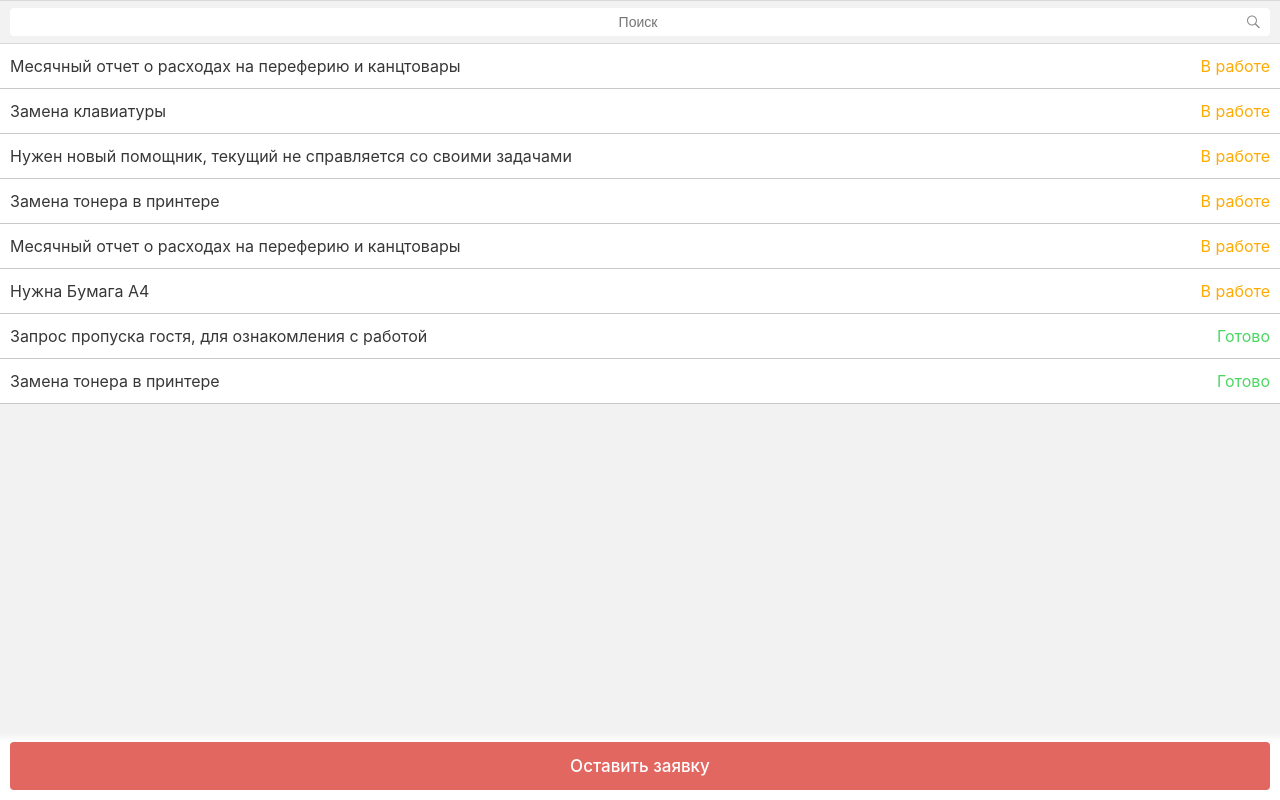
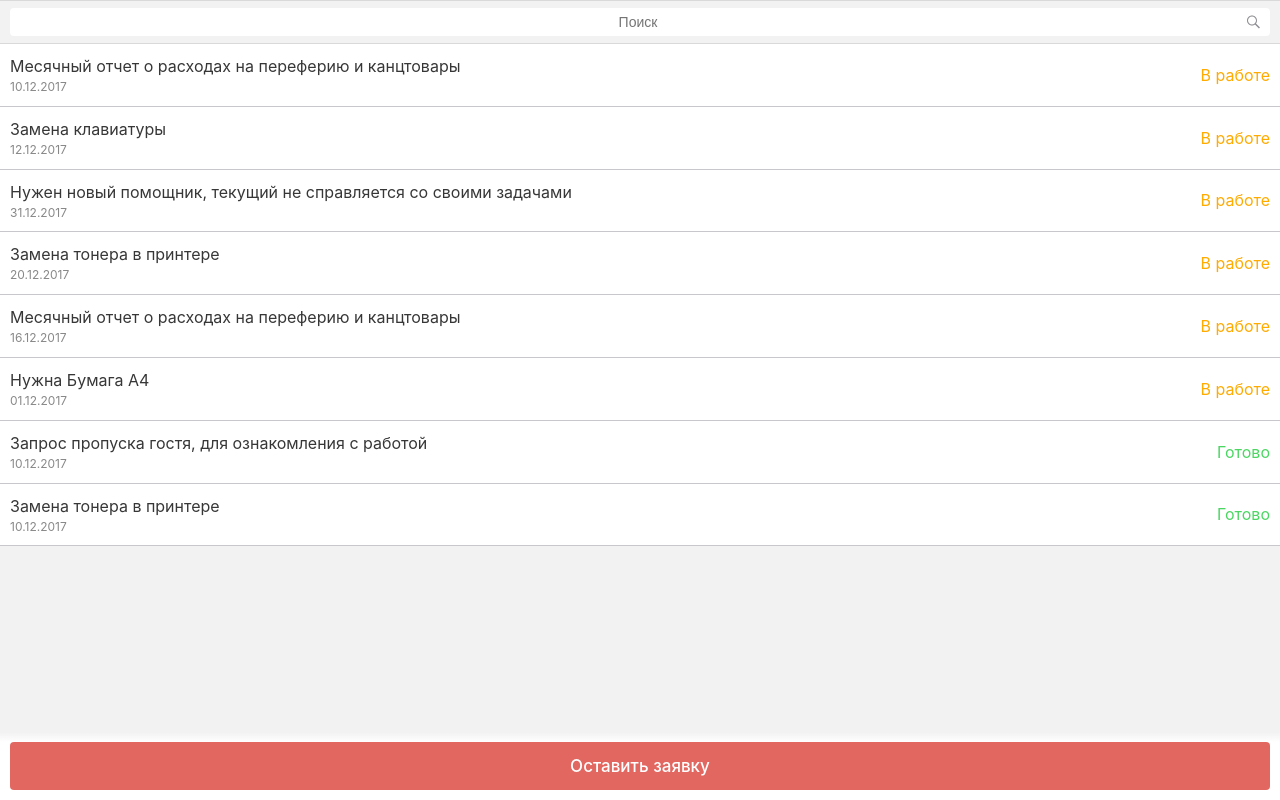
Before and after one commit to birdkiwi/team.si-demo, a website: page helpdesk.html in a window 1280 px wide. Drawn offline with Linux system fonts and the light colour scheme.

Commit message:
Helpdesk dates, courses flexbox

```diff
--- a/helpdesk.html
+++ b/helpdesk.html
@@ -21,8 +21,13 @@
         <div class="helpdesk-list">
             <div class="helpdesk-item">
                 <div class="wrapper">
+                    <div class="helpdesk-item-content">
                         <div class="helpdesk-item-name">
                             Месячный отчет о расходах на переферию и канцтовары
+                        </div>
+                        <div class="helpdesk-item-date">
+                            10.12.2017
+                        </div>
                     </div>
                     <div class="helpdesk-item-status helpdesk-item-status-work">
                         В работе
@@ -31,8 +36,13 @@
             </div>
             <div class="helpdesk-item">
                 <div class="wrapper">
+                    <div class="helpdesk-item-content">
                         <div class="helpdesk-item-name">
                             Замена клавиатуры
+                        </div>
+                        <div class="helpdesk-item-date">
+                            12.12.2017
+                        </div>
                     </div>
                     <div class="helpdesk-item-status helpdesk-item-status-work">
                         В работе
@@ -41,8 +51,13 @@
             </div>
             <div class="helpdesk-item">
                 <div class="wrapper">
+                    <div class="helpdesk-item-content">
                         <div class="helpdesk-item-name">
                             Нужен новый помощник, текущий не справляется со своими задачами
+                        </div>
+                        <div class="helpdesk-item-date">
+                            31.12.2017
+                        </div>
                     </div>
                     <div class="helpdesk-item-status helpdesk-item-status-work">
                         В работе
@@ -51,8 +66,13 @@
             </div>
             <div class="helpdesk-item">
                 <div class="wrapper">
+                    <div class="helpdesk-item-content">
                         <div class="helpdesk-item-name">
                             Замена тонера в принтере
+                        </div>
+                        <div class="helpdesk-item-date">
+                            20.12.2017
+                        </div>
                     </div>
                     <div class="helpdesk-item-status helpdesk-item-status-work">
                         В работе
@@ -61,8 +81,13 @@
             </div>
             <div class="helpdesk-item">
                 <div class="wrapper">
+                    <div class="helpdesk-item-content">
                         <div class="helpdesk-item-name">
                             Месячный отчет о расходах на переферию и канцтовары
+                        </div>
+                        <div class="helpdesk-item-date">
+                            16.12.2017
+                        </div>
                     </div>
                     <div class="helpdesk-item-status helpdesk-item-status-work">
                         В работе
@@ -71,8 +96,13 @@
             </div>
             <div class="helpdesk-item">
                 <div class="wrapper">
+                    <div class="helpdesk-item-content">
                         <div class="helpdesk-item-name">
                             Нужна Бумага А4
+                        </div>
+                        <div class="helpdesk-item-date">
+                            01.12.2017
+                        </div>
                     </div>
                     <div class="helpdesk-item-status helpdesk-item-status-work">
                         В работе
@@ -81,8 +111,13 @@
             </div>
             <div class="helpdesk-item">
                 <div class="wrapper">
+                    <div class="helpdesk-item-content">
                         <div class="helpdesk-item-name">
                             Запрос пропуска гостя, для ознакомления с работой
+                        </div>
+                        <div class="helpdesk-item-date">
+                            10.12.2017
+                        </div>
                     </div>
                     <div class="helpdesk-item-status helpdesk-item-status-complete">
                         Готово
@@ -91,8 +126,13 @@
             </div>
             <div class="helpdesk-item">
                 <div class="wrapper">
+                    <div class="helpdesk-item-content">
                         <div class="helpdesk-item-name">
                             Замена тонера в принтере
+                        </div>
+                        <div class="helpdesk-item-date">
+                            10.12.2017
+                        </div>
                     </div>
                     <div class="helpdesk-item-status helpdesk-item-status-complete">
                         Готово
--- a/pcss/courses-catalog.pcss
+++ b/pcss/courses-catalog.pcss
@@ -12,19 +12,18 @@
 
 .courses-catalog-cell {
   flex: 1 1 20%;
+  max-width: 20%;
   display: flex;
   padding: 5px;
 
   @media (max-width: 768px) {
-    .courses-catalog-cell {
-      flex-basis: 33.3333%;
-    }
+    flex-basis: 33.3333%;
+    max-width: 33.3333%;
   }
 
   @media (max-width: 599px) {
-    .courses-catalog-cell {
-      flex-basis: 50%;
-    }
+    flex-basis: 50%;
+    max-width: 50%;
   }
 }
 
--- a/pcss/helpdesk.pcss
+++ b/pcss/helpdesk.pcss
@@ -26,7 +26,15 @@
   line-height: 20px;
 }
 
+.helpdesk-item-date {
+  font-size: 12px;
+  color: #888888;
+  margin-top: 4px;
+}
+
 .helpdesk-item-status {
+  flex: 0 0 80px;
+  padding-left: 20px;
   font-size: 16px;
   line-height: 20px;
   text-align: right;
```
Also changed, not shown: build/style.css. Lines whose indentation alone changed are shown as unchanged.
